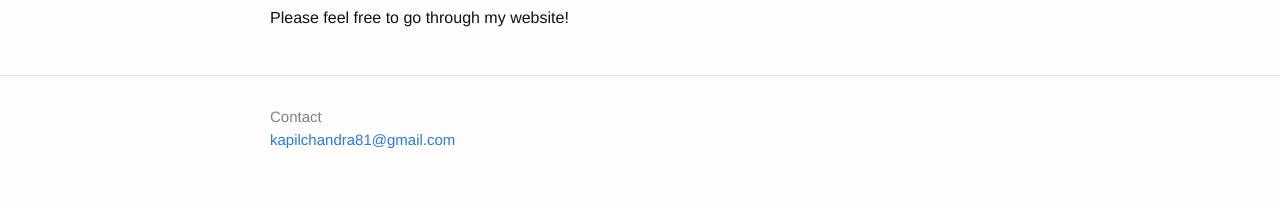
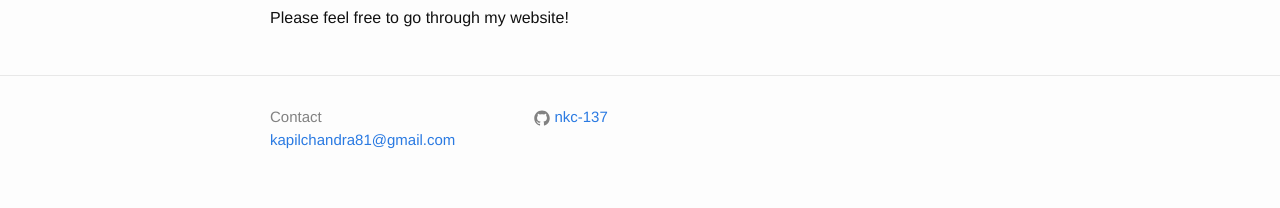
Before and after one commit to nkc-137/nkc-137.github.io, a Jekyll site: the page built from index.md, in a window 1280 px wide. Shown: the part 1148-1356 px from the top of the page. Built offline with Jekyll 4.4.1, drawn with Linux system fonts in a browser that asks for light colours.

Commit message:
Update _config.yml

```diff
--- a/_config.yml
+++ b/_config.yml
@@ -1,6 +1,6 @@
 name: Kapil Chandra
 title: N Kapil Chandra
 email: kapilchandra81@gmail.com
-
+github_username: nkc-137
 permalink: /blog/:year/:month/:day/:title
 markdown: kramdown
```
